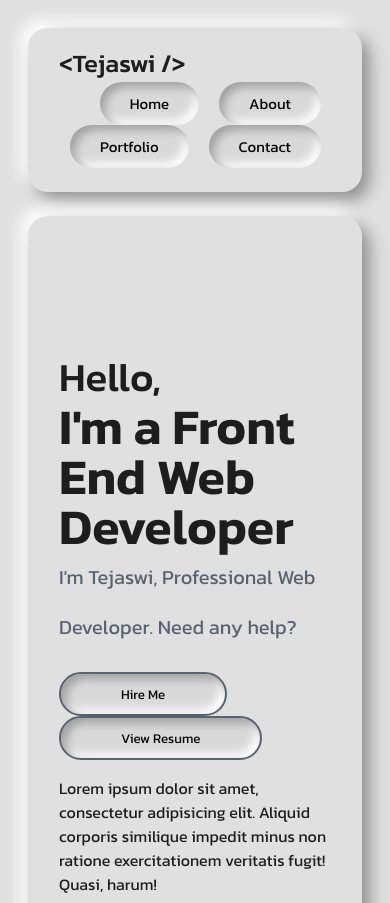
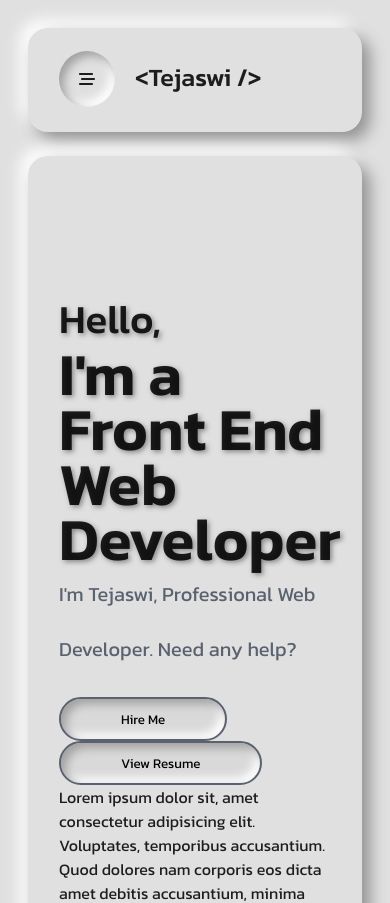
Before and after one commit to tejaswip08/my-active-portfolio, a React (Vite) app: page / in a window 390 px wide. Shown: the top 903 px of the page. Built offline with nearby package versions, Linux system fonts and the light colour scheme.

Commit message:
Second Commit

```diff
--- a/package.json
+++ b/package.json
@@ -12,6 +12,10 @@
   "dependencies": {
     "@emotion/react": "^11.14.0",
     "@emotion/styled": "^11.14.0",
+    "@fortawesome/fontawesome-svg-core": "^6.7.2",
+    "@fortawesome/free-brands-svg-icons": "^6.7.2",
+    "@fortawesome/free-solid-svg-icons": "^6.7.2",
+    "@fortawesome/react-fontawesome": "^0.2.2",
     "@mui/icons-material": "^6.4.7",
     "@mui/material": "^6.4.8",
     "react": "^19.0.0",
--- a/src/components/NavbarProfile.jsx
+++ b/src/components/NavbarProfile.jsx
@@ -1,6 +1,10 @@
-import React from "react";
+import React, { useState } from "react";
 import { Card, CardContent } from "@mui/material";
 import Grid from "@mui/material/Grid";
+// import myImage from "../assets/teju.jpg";
+
+import { FontAwesomeIcon } from "@fortawesome/react-fontawesome";
+import { faBarsStaggered, faXmark } from "@fortawesome/free-solid-svg-icons";
 
 const menuBtns = [
   { btn_name: "Home", path: "/" },
@@ -10,8 +14,12 @@ const menuBtns = [
 ];
 
 const NavbarProfile = () => {
-  const menuBtnNavigateMethod = () => {
-    console.log("BTN_TRIGGERING");
+  const [state, setState] = useState({
+    menuBtnEnabled: false,
+  });
+
+  const enableDisableMenu = () => {
+    setState({ menuBtnEnabled: !state.menuBtnEnabled });
   };
 
   return (
@@ -19,35 +27,46 @@ const NavbarProfile = () => {
       <Card className="neumorphic-card" elevation={0}>
         <CardContent>
           <nav>
-            <div className="navbar-div">
-              <div className="navbar-div1">
+            <Grid container spacing={0} sx={{ alignItems: "center" }}>
+              <Grid item lg={4} md={4} sm={12} xs={12}>
+                <div>
+                  <FontAwesomeIcon
+                    className="display-menu-bar"
+                    icon={state.menuBtnEnabled ? faXmark : faBarsStaggered}
+                    size="1x"
+                    onClick={enableDisableMenu}
+                  />
                   <span className="heading1 font-weight-450">{`<Tejaswi />`}</span>
                 </div>
-              <div className="navbar-div2">
+              </Grid>
+              <Grid item lg={8} md={8} sm={12} xs={12}>
+                <div
+                  className={
+                    state.menuBtnEnabled ? "navbar-div2" : "hide-navbar-div2"
+                  }
+                >
                   {menuBtns.map((item, index) => (
                     <div key={index}>
-                    <button
-                      className="menu-btn btn-font"
-                      onClick={menuBtnNavigateMethod}
-                    >
+                      <button className="menu-btn btn-font">
                         {item.btn_name}
                       </button>
                     </div>
                   ))}
                 </div>
-            </div>
+              </Grid>
+            </Grid>
           </nav>
         </CardContent>
       </Card>
       <Card className="neumorphic-card" elevation={0} sx={{ mt: 3, p: 15 }}>
         <CardContent>
-          <Grid container spacing={2} sx={{ alignItems: "center" }}>
+          <Grid container spacing={0} sx={{ alignItems: "center" }}>
             <Grid item xs={12} sm={12} md={8} lg={8} sx={{ p: 0 }}>
               <div>
-                <div className="heading3 font-weight-450 line-space">
+                <div className="heading3 font-weight-450 line-space text-shadow">
                   Hello,
                 </div>
-                <div className="heading2 font-weight-600 line-space">
+                <div className="heading2 font-weight-600 line-space text-shadow">
                   I'm a Front End Web Developer
                 </div>
                 <div className="heading4 line-space grey-color">
@@ -84,9 +103,15 @@ const NavbarProfile = () => {
               </div>
             </Grid>
             <Grid item xs={12} sm={12} md={4} lg={4} sx={{ p: 0 }}>
-              Lorem ipsum dolor sit amet, consectetur adipisicing elit. Aliquid
-              corporis similique impedit minus non ratione exercitationem
-              veritatis fugit! Quasi, harum!
+              Lorem ipsum dolor sit, amet consectetur adipisicing elit.
+              Voluptates, temporibus accusantium. Quod dolores nam corporis eos
+              dicta amet debitis accusantium, minima cum expedita tempore neque
+              minus iure ipsa animi rem similique quos, earum, iusto itaque vel.
+              Molestias natus deserunt, fugiat eaque accusamus sit explicabo,
+              odit ducimus recusandae id cupiditate similique?
+              {/* <Box className="image-box" sx={{ p: 2 }}>
+                <img className="image-box" src={myImage} />
+              </Box> */}
             </Grid>
           </Grid>
         </CardContent>
--- a/src/css/styles.css
+++ b/src/css/styles.css
@@ -25,7 +25,7 @@ body {
 }
 
 .heading2 {
-  font-size: 50px;
+  font-size: 60px;
 }
 
 .heading3 {
@@ -63,6 +63,20 @@ body {
   justify-content: end;
 }
 
+.hide-navbar-div2 {
+  display: flex;
+  flex-wrap: wrap;
+  align-items: center;
+  justify-content: end;
+}
+
+.navbar-div2-type2 {
+  display: flex;
+  flex-direction: column;
+  align-items: center;
+  justify-content: center;
+}
+
 .menu-btn {
   margin: 0 10px 0 10px;
   padding: 10px 30px 10px 30px;
@@ -73,6 +87,7 @@ body {
   box-shadow: inset 5px 5px 10px #a1a1a1, inset -5px -5px 10px #ffffff;
   cursor: pointer;
   transition: transform 0.6s ease-in-out;
+  color: black;
 }
 
 .menu-btn:hover {
@@ -81,7 +96,7 @@ body {
 }
 
 .line-space {
-  line-height: 50px;
+  line-height: 55px;
 }
 
 .grey-color {
@@ -93,3 +108,59 @@ body {
   flex-direction: row;
   flex-wrap: wrap;
 }
+
+.image-box {
+  width: 400px;
+  height: 400px;
+  object-fit: cover;
+  border-radius: 100%;
+  background-color: #e0e0e0;
+}
+
+.text-shadow {
+  text-shadow: 2px 2px 5px rgba(49, 49, 49, 0.5);
+}
+
+.display-menu-bar {
+  margin-right: 20px;
+  position: relative;
+  top: 7px;
+  display: none;
+  cursor: pointer;
+  box-shadow: inset 5px 5px 10px #a1a1a1, inset -5px -5px 10px #ffffff;
+  border-radius: 100%;
+  padding: 20px;
+  transition: transform 0.6s ease-in-out;
+}
+
+.display-menu-bar:hover {
+  box-shadow: 5px 5px 10px #929292, -5px -5px 10px #ffffff !important;
+  transform: scale(1.2);
+}
+
+@media (max-width: 800px) {
+  .display-menu-bar {
+    display: inline;
+  }
+
+  .heading1 {
+    position: relative;
+    bottom: 12px;
+  }
+
+  .navbar-div2 {
+    margin-top: 10px;
+    margin-bottom: 10px;
+    flex-direction: column;
+    align-items: center;
+    justify-content: center;
+  }
+
+  .hide-navbar-div2 {
+    display: none;
+  }
+
+  .menu-btn {
+    margin: 7px 0 7px 0;
+  }
+}
```
Also changed, not shown: src/assets/teju.jpg (added), 1 other file (tests, documents, lock files or other folders). Lines whose indentation alone changed are shown as unchanged.
